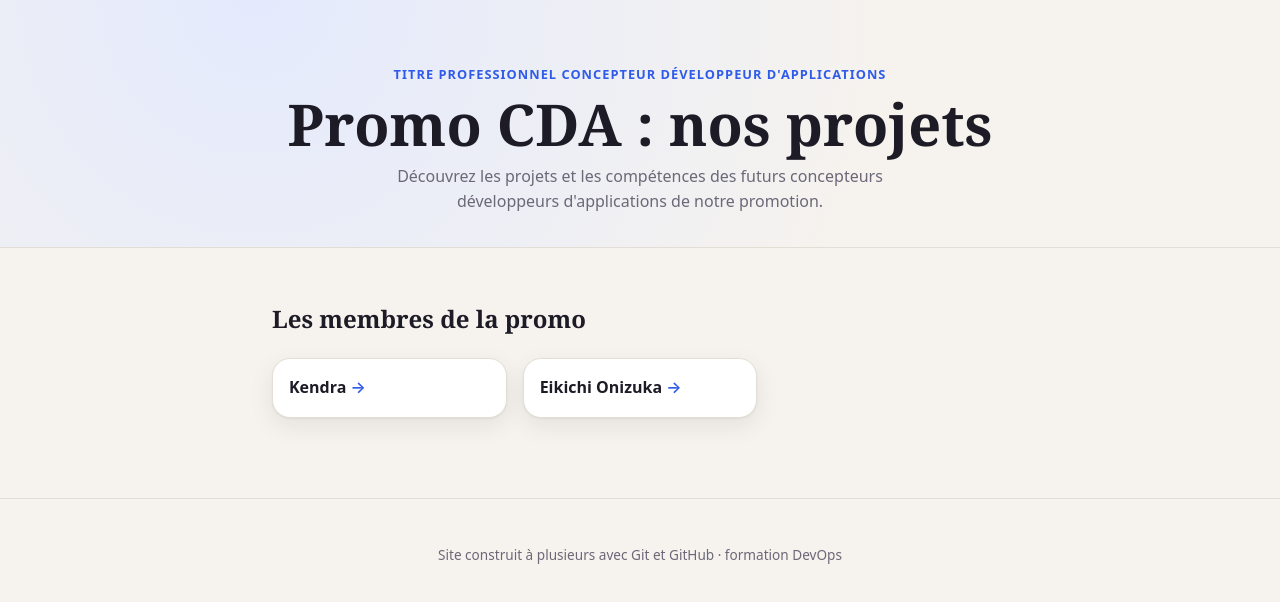
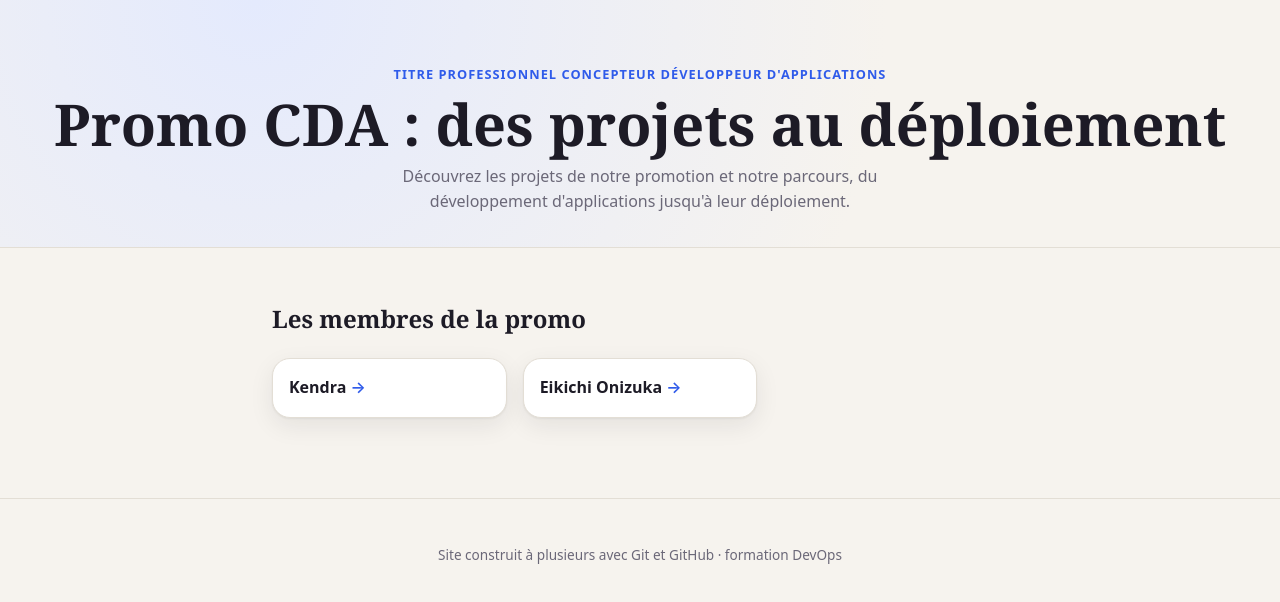
Before and after one commit to kendra55/site-promo, a plain HTML site: page index.html in a window 1280 px wide. Drawn offline with Linux system fonts and the light colour scheme.

Commit message:
feat(accueil): propose un titre axe sur le deploiement (#6)

```diff
--- a/index.html
+++ b/index.html
@@ -11,10 +11,10 @@
 			<p class="hero__kicker">
 				Titre professionnel Concepteur Développeur d'Applications
 			</p>
-			<h1 class="hero__title">Promo CDA : nos projets</h1>
+			<h1 class="hero__title">Promo CDA : des projets au déploiement</h1>
 			<p class="hero__intro">
-				Découvrez les projets et les compétences des futurs concepteurs
-				développeurs d'applications de notre promotion.
+				Découvrez les projets de notre promotion et notre parcours, du
+				développement d'applications jusqu'à leur déploiement.
 			</p>
 		</header>
 
```
